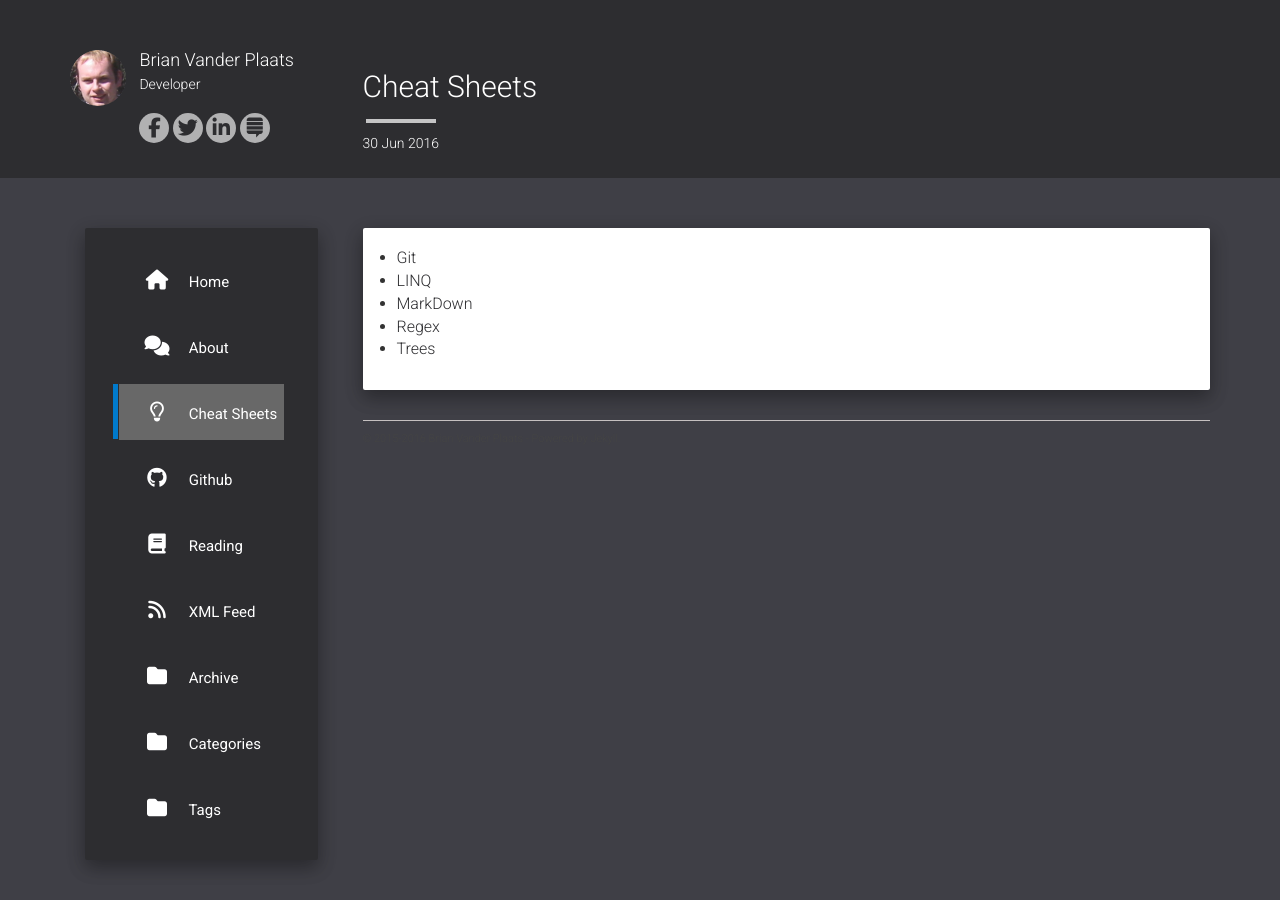
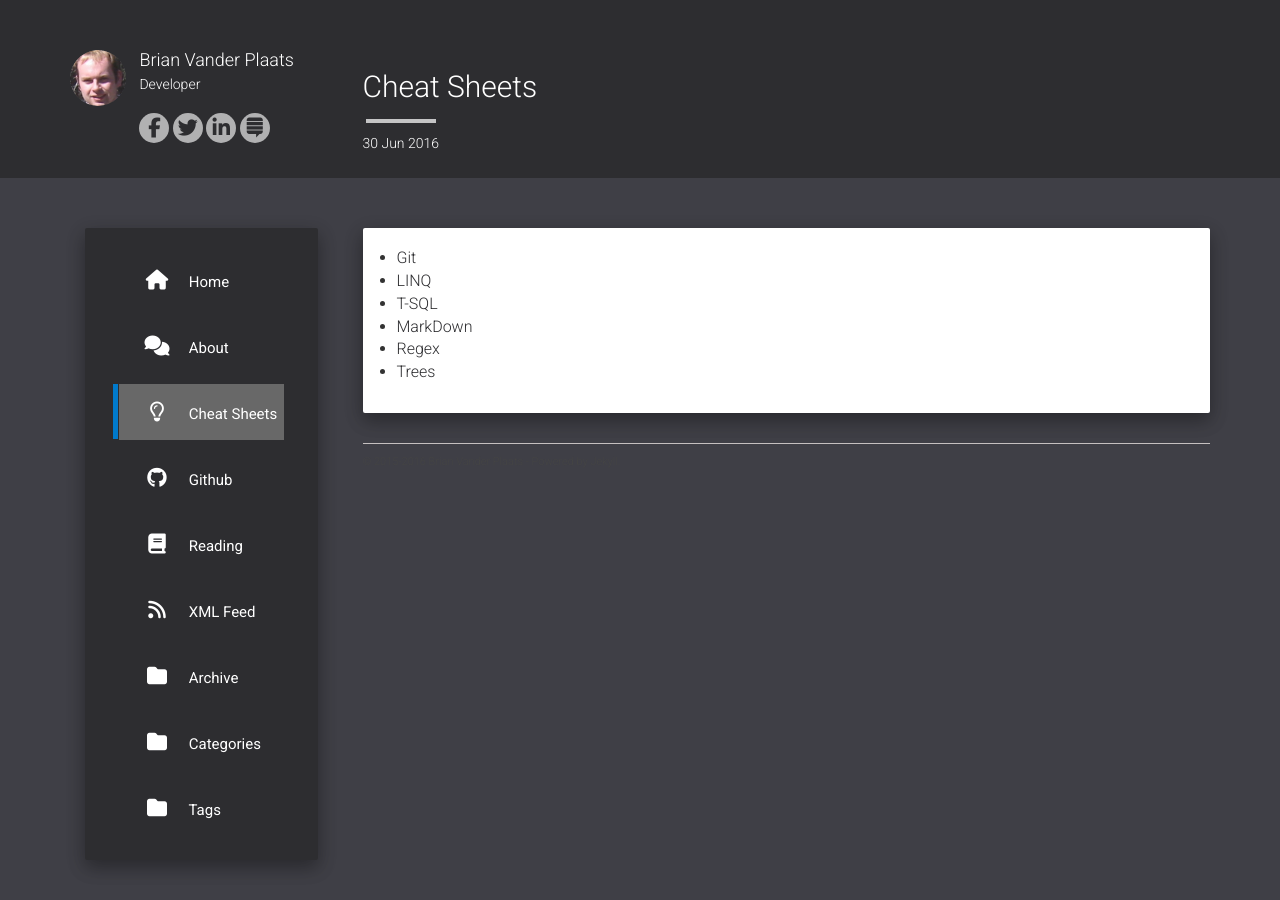
Before and after one commit to brianvp/brianvp.github.com, a Jekyll site: the page built from cheat-sheets.md, in a window 1280 px wide. Built offline with Jekyll 4.4.1, drawn with Linux system fonts in a browser that asks for light colours; nearby versions of some CDN libraries.

Commit message:
add cheat-sheet link

```diff
--- a/cheat-sheets.md
+++ b/cheat-sheets.md
@@ -7,6 +7,7 @@ layout: page
 
 - [Git]({{site.baseurl}}/cheat-sheets/Git-Cheat-Sheet.html)
 - [LINQ]({{site.baseurl}}/cheat-sheets/LINQ-Cheat-Sheet.html)
+- [T-SQL]({{site.baseurl}}/cheat-sheets/T-SQL-Cheat-Sheet.html)
 - [MarkDown]({{site.baseurl}}/cheat-sheets/MarkDown-Cheat-Sheet.html)
 - [Regex]({{site.baseurl}}/cheat-sheets/Regex-Cheat-Sheet.html)
 - [Trees]({{site.baseurl}}/cheat-sheets/Tree-Data-Structure-Cheat-Sheet.html)
```
